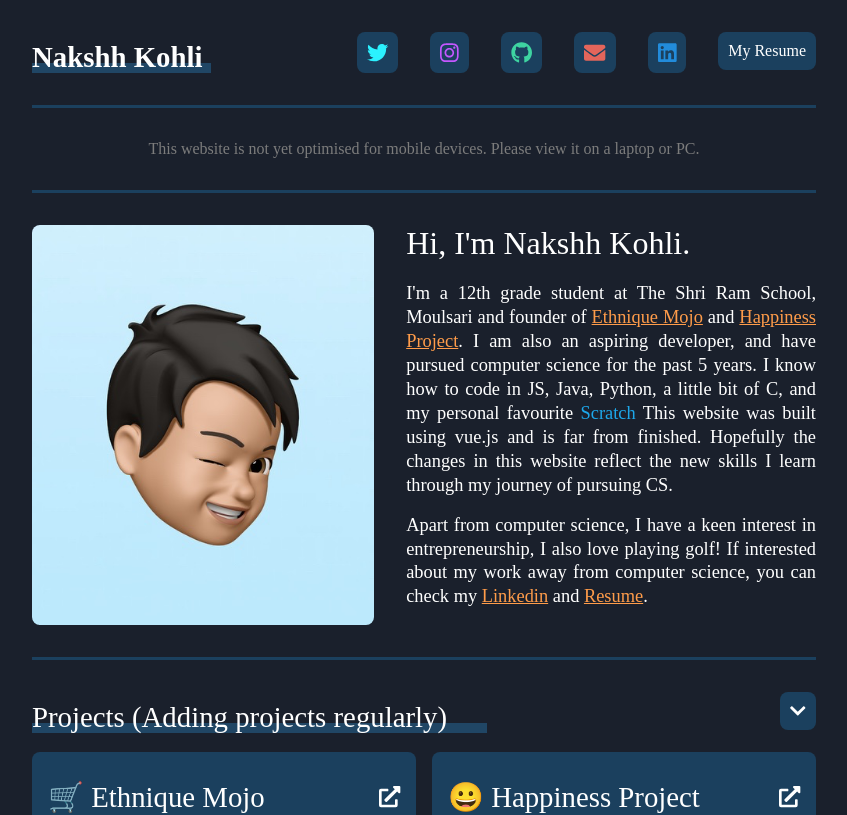
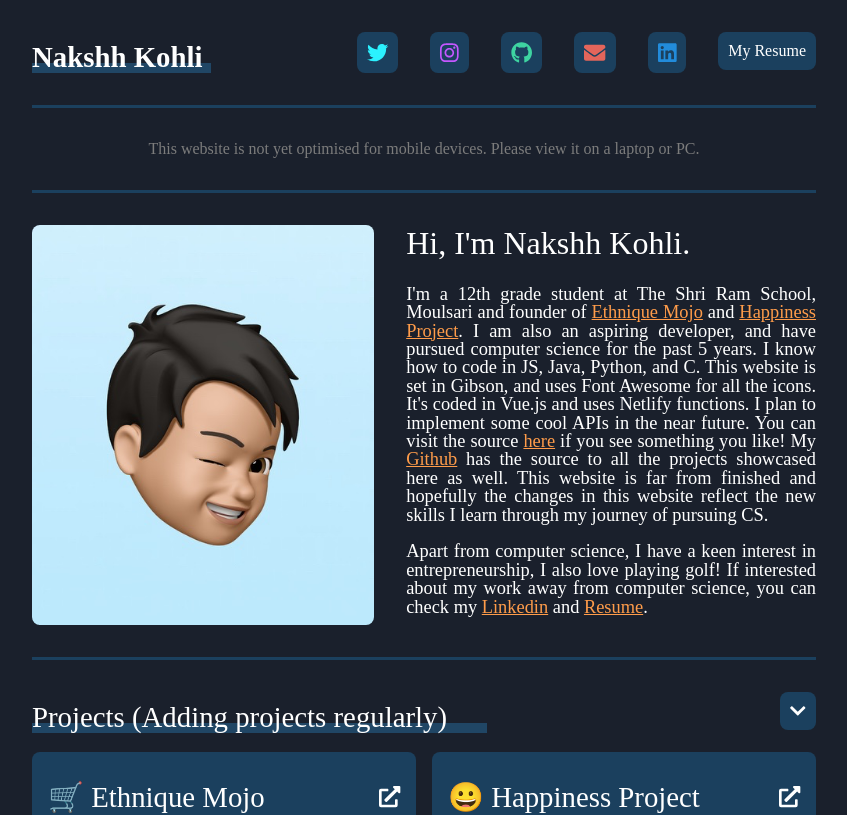
Before and after one commit to Nakshh/website, a Vue app: page / in a window 1280 px wide. Shown: the top 815 px of the page, without its empty margins (216-1063 px from the left). Built offline with nearby package versions, Linux system fonts and the light colour scheme; a web font is replaced by a local one.

Commit message:
removed bumfgames

```diff
--- a/public/index.html
+++ b/public/index.html
@@ -28,6 +28,15 @@
 	<link rel="icon" type="image/png" sizes="16x16" href="<%= BASE_URL %>favicon-16x16.png" />
 	<link rel="manifest" href="/site.webmanifest" />
 	<script src="https://ajax.googleapis.com/ajax/libs/jquery/3.5.1/jquery.min.js"></script>
+	<script>
+		async function getImage(){
+		let response = await fetch('https://api.nasa.gov/planetary/apod?api_key=XeTQVlPB8ft7gOuRGDJsXEUQ6txJTXkfqXMygXGa');
+		console.log(response);
+		let data = await response.json();
+		console.log(data);
+		document.querySelector("#APOD").innerHTML = data.explanation;
+}
+	</script>
 	<link rel="stylesheet" href="https://use.typekit.net/bau0ivl.css" />
 
 	<title>Nakshh Kohli</title>
--- a/src/App.vue
+++ b/src/App.vue
@@ -9,7 +9,8 @@
 			<HorizontalDivider></HorizontalDivider>
 			<Code></Code>
 			<HorizontalDivider></HorizontalDivider>
-			<BumfGames></BumfGames>
+			<p class="warn">Last.fm API broke, come back later to either see it fixed or something brand new!</p>
+			<!--<BumfGames></BumfGames>-->
 			<HorizontalDivider></HorizontalDivider>
 			<Footer></Footer>
 		</div>
@@ -22,7 +23,7 @@ import HorizontalDivider from "./components/HorizontalDivider.vue";
 import Hero from "./components/Hero.vue";
 
 import Code from "./components/Code.vue";
-import BumfGames from "./components/BumfGames.vue";
+/*import BumfGames from "./components/BumfGames.vue";*/
 import Footer from "./components/Footer.vue";
 
 export default {
@@ -32,7 +33,7 @@ export default {
 		HorizontalDivider,
 		Hero,
 		Code,
-		BumfGames,
+		/*BumfGames,*/
 		Footer,
 	},
 	data() {
--- a/src/components/Hero.vue
+++ b/src/components/Hero.vue
@@ -29,12 +29,14 @@
 						>Happiness Project</a
 					>. I am also an aspiring developer, and have pursued computer
 					science for the past 5 years. I know how to code in JS, Java, Python,
-					a little bit of C, and my personal favourite <span class="color">Scratch</span>
-					This website was built using vue.js and is far from finished. Hopefully the
+					and C. This website is set in Gibson, and uses Font Awesome for all the icons.
+					It's coded in Vue.js and uses Netlify functions. I plan to implement some
+					cool APIs in the near future. You can visit the source
+					<a class="orange" href="https://www.github.com/nakshh/nakshhkohli.com">here</a> if you see something you like!
+					My <a class="orange" href="https://www.github.com/nakshh/">Github</a> has the source to all the projects
+					showcased here as well. This website is far from finished and hopefully the
 					changes in this website reflect the new skills I learn through my journey of pursuing CS.
-
-				</p>
-				<p class="b-margin" align="justify">
+					<br><br>
 					Apart from computer science, I have a keen interest in entrepreneurship,
 					I also love playing golf! If interested about my work away from computer science, you
 					can check my
@@ -82,6 +84,7 @@ img {
 }
 
 .b-margin {
+	margin-top: 1.4rem;
 	margin-bottom: 1rem;
 }
 
@@ -114,7 +117,7 @@ h1 {
 p {
 	font-weight: 300;
 	font-size: 1.15rem;
-	line-height: 1.3;
+	line-height: 1;
 	/* text-align: justify; */
 }
 
```
Also changed, not shown: 1 other file (tests, documents, lock files or other folders).
